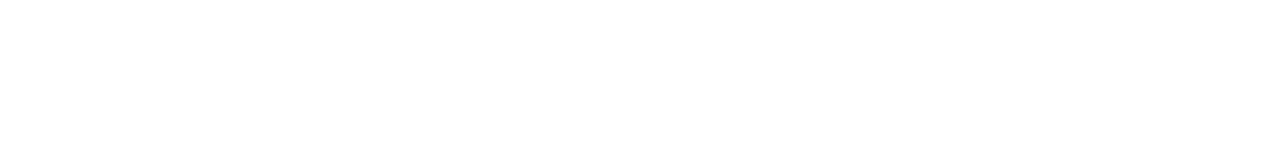
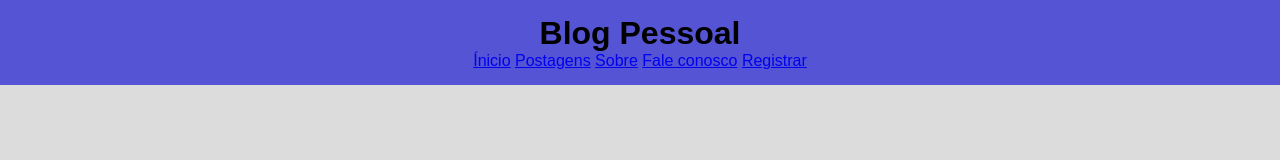
Before and after one commit to Phads/Projeto-Web1-IFPE-2024.1, a plain HTML site: page index.html in a window 1280 px wide. Drawn offline with Linux system fonts and the light colour scheme.

Commit message:
criacao do cabeçalho

```diff
--- /dev/null
+++ b/css/style.css
@@ -0,0 +1,15 @@
+* {
+    margin: 0;
+    padding: 0;
+}
+
+body {
+    background-color: gainsboro;
+    font-family: Arial, Helvetica, sans-serif;
+}
+
+.cabecalho {
+    background-color: rgb(84, 84, 212);
+    padding: 15px;
+    text-align: center;
+}
--- a/index.html
+++ b/index.html
@@ -1,11 +1,27 @@
 <!DOCTYPE html>
 <html lang="en">
+
 <head>
     <meta charset="UTF-8">
     <meta name="viewport" content="width=device-width, initial-scale=1.0">
     <title>Blog</title>
+    <link rel="stylesheet" href="css/style.css">
 </head>
+
 <body>
+    <div class="cabecalho">
+        <div class="Logo">
+            <h1>Blog Pessoal</h1>
+        </div>
+        <div class="menuCabecalho">
+            <a href="#">Ínicio</a>
+            <a href="#">Postagens</a>
+            <a href="#">Sobre</a>
+            <a href="#">Fale conosco</a>
+            <a href="#">Registrar</a>
+        </div>
+    </div>
 
 </body>
+
 </html>
```
